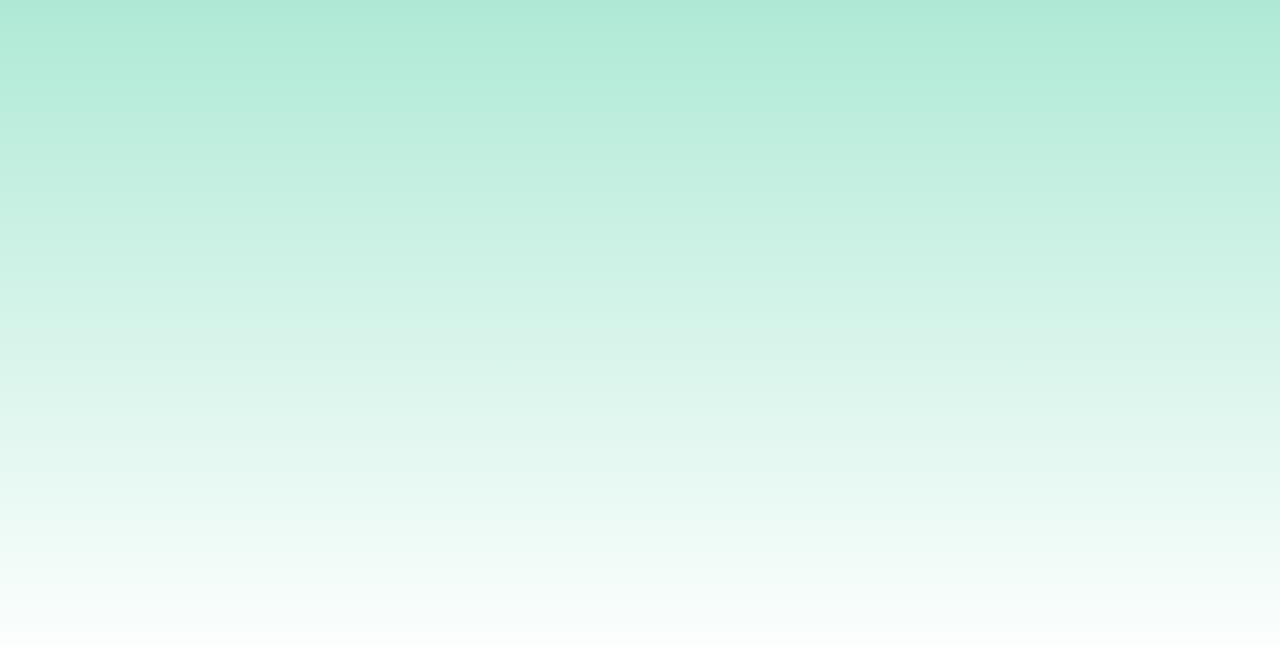
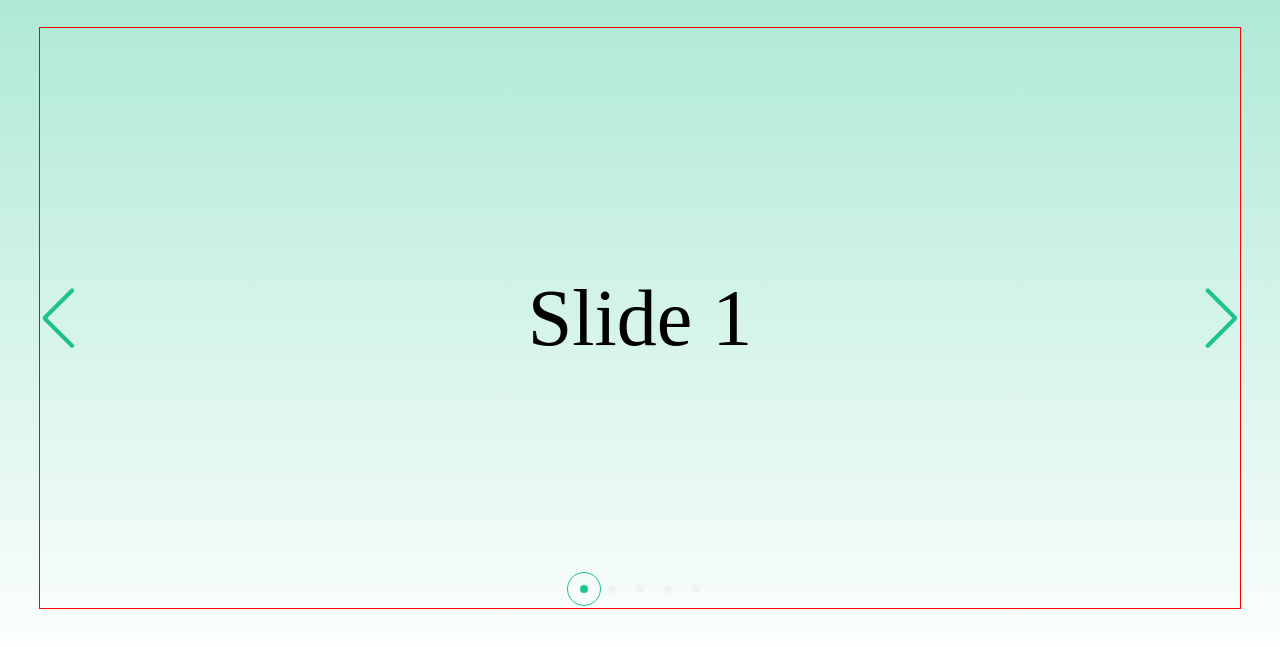
Before and after one commit to tina801005/exercise1, a plain HTML site: page index.html in a window 1280 px wide. Shown: the part 83-730 px from the top of the page. Drawn offline with nearby package versions, Linux system fonts and the light colour scheme.

Commit message:
本次完成項目：swiper 前置作業(js設置完成, css設置完成)

```diff
--- a/index.html
+++ b/index.html
@@ -11,12 +11,64 @@
     <link rel="stylesheet" href="css/skin-theme.css">
     <!-- font awesome icon -->
     <link rel="stylesheet" href="https://cdnjs.cloudflare.com/ajax/libs/font-awesome/7.0.1/css/all.min.css" integrity="sha512-2SwdPD6INVrV/lHTZbO2nodKhrnDdJK9/kg2XD1r9uGqPo1cUbujc+IYdlYdEErWNu69gVcYgdxlmVmzTWnetw==" crossorigin="anonymous" referrerpolicy="no-referrer" />
+    <!-- swiper cdn -->
+    <link rel="stylesheet" href="https://cdnjs.cloudflare.com/ajax/libs/Swiper/11.0.5/swiper-bundle.min.css" integrity="sha512-rd0qOHVMOcez6pLWPVFIv7EfSdGKLt+eafXh4RO/12Fgr41hDQxfGvoi1Vy55QIVcQEujUE1LQrATCLl2Fs+ag==" crossorigin="anonymous" referrerpolicy="no-referrer" />
     <!-- 全局樣式 -->
     <link rel="stylesheet" href="css/global.css">
     <!-- 首頁樣式 -->
     <link rel="stylesheet" href="css/index.css">
     <style>
+       .banner{
+           border: 1px solid red;
+           min-height: 580px;
+           margin-top: 30px;
+       }
+       .swiper-slide{
+        height: 580px;
+        font-size: 80px;
+        display: flex;
+        justify-content: center;
+        align-items: center;
+        /* background-color: skyblue; */
+       }
 
+       .swiper .swiper-button-prev, .swiper .swiper-button-next{
+        color: var(--primary--color);
+       }
+       .swiper-button-next:after, .swiper-button-prev:after{
+        font-size: 61px;
+       }
+       .swiper .swiper-button-next{
+        right: 5px;
+       }
+       .swiper .swiper-button-prev{
+        left: 5px;
+       }
+       /* 分頁器的樣式 */
+       .swiper1 .swiper-pagination-bullet{
+        background-color: #d1d1d1;
+        width: 8px;
+       }
+       .swiper1 .swiper-pagination-bullet-active{
+        background-color: var(--primary--color);
+        position: relative;
+        transition: all 0.3s ease; /* 平滑過渡效果 */
+       }
+       .swiper1 .swiper-pagination-bullet-active::before{
+        content:"";
+        display: block;
+        width: 32px;
+        height: 32px;
+        border: 1px solid var(--primary--color);
+        border-radius: 50%;
+        position: absolute;
+        top: 50%;
+        left: 50%;
+        transform: translate(-50%, -50%);
+       }
+       .swiper-horizontal>.swiper-pagination-bullets .swiper-pagination-bullet, .swiper-pagination-horizontal.swiper-pagination-bullets .swiper-pagination-bullet{
+        margin: 0 10px;
+       }
     </style>
 
     <!-- media & grid-system -->
@@ -171,6 +223,29 @@
                 </ul>
             </nav>
             <!-- ipad端及移動端垂直導航結束 -->
+
+            <!-- 輪播圖開始 -->
+            <div class="banner layout">
+                <!-- Slider main container -->
+                <div class="swiper swiper1">
+                <!-- Additional required wrapper -->
+                <div class="swiper-wrapper">
+                    <!-- Slides -->
+                    <div class="swiper-slide">Slide 1</div>
+                    <div class="swiper-slide">Slide 2</div>
+                    <div class="swiper-slide">Slide 3</div>
+                    <div class="swiper-slide">Slide 4</div>
+                    <div class="swiper-slide">Slide 5</div>
+                </div>
+                <!-- If we need pagination -->
+                <div class="swiper-pagination"></div>
+
+                <!-- If we need navigation buttons -->
+                <div class="swiper-button-prev"></div>
+                <div class="swiper-button-next"></div>
+                </div>
+            </div>
+            <!-- 輪播圖結束 -->
         </div>
     </header>
 
@@ -182,7 +257,31 @@
     <!-- js一定要放在/body的最前面 -->
     <script src="./js/menu.js"></script>
     <script src="./js/mobilemenu.js"></script>
+    <script src="https://cdnjs.cloudflare.com/ajax/libs/Swiper/11.0.5/swiper-bundle.min.js" integrity="sha512-Ysw1DcK1P+uYLqprEAzNQJP+J4hTx4t/3X2nbVwszao8wD+9afLjBQYjz7Uk4ADP+Er++mJoScI42ueGtQOzEA==" crossorigin="anonymous" referrerpolicy="no-referrer"></script>
     <script>
+        document.addEventListener('DOMContentLoaded', function () {
+            const swiper = new Swiper('.swiper', {
+                direction: 'horizontal', // 垂直切換選項
+                loop: true,
+                // autoplay: { // 自動播放選項
+                //     delay: 3000, // 每隔3秒切換一次
+                //     disableOnInteraction: false, // 用戶操作後不停止自動播放
+                // },
+                // 如果需要分頁器
+                pagination: {
+                el: '.swiper-pagination',
+                clickable: true,
+                },
+
+                // 如果需要前進後退按鈕
+                navigation: {
+                nextEl: '.swiper-button-next',
+                prevEl: '.swiper-button-prev',
+                },
+            });
+        });
+
     </script>
+
 </body>
 </html>
```
